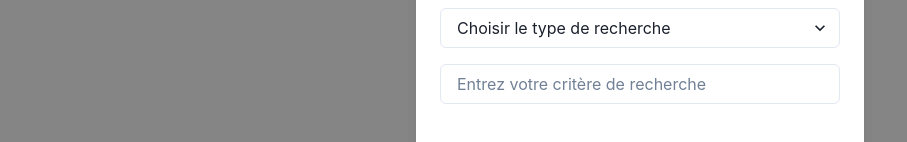
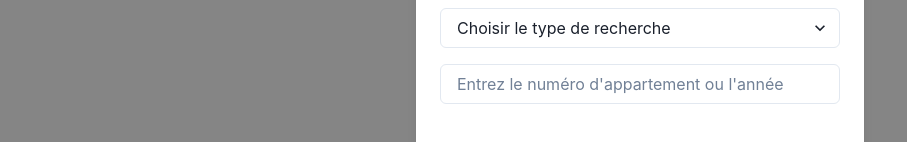
Before and after one commit to GPT-Engineer-App/apartment-contributions-tracker, a React (Vite) app: page / in a window 1280 px wide. Both pictures are taken after a click on the button "Rechercher Cotisations". Shown: the part 158-300 px from the top of the page, without its empty margins (0-907 px from the left). Built offline with nearby package versions, Linux system fonts and the light colour scheme.

Commit message:
Updated the search functionality to allow searching by apartment or year, and adjusted the input placeholder accordingly.
Prompt: la recherche se fait par appartement ou par annee

```diff
--- a/src/pages/Index.jsx
+++ b/src/pages/Index.jsx
@@ -98,12 +98,12 @@ const Index = () => {
             <FormControl>
               <FormLabel>Type de recherche</FormLabel>
               <Select placeholder="Choisir le type de recherche">
-                <option value="user">Par utilisateur</option>
                 <option value="apartment">Par appartement</option>
+                <option value="year">Par année</option>
               </Select>
             </FormControl>
             <FormControl mt={4}>
-              <Input placeholder="Entrez votre critère de recherche" />
+              <Input placeholder="Entrez le numéro d'appartement ou l'année" />
             </FormControl>
           </ModalBody>
           <ModalFooter>
```
